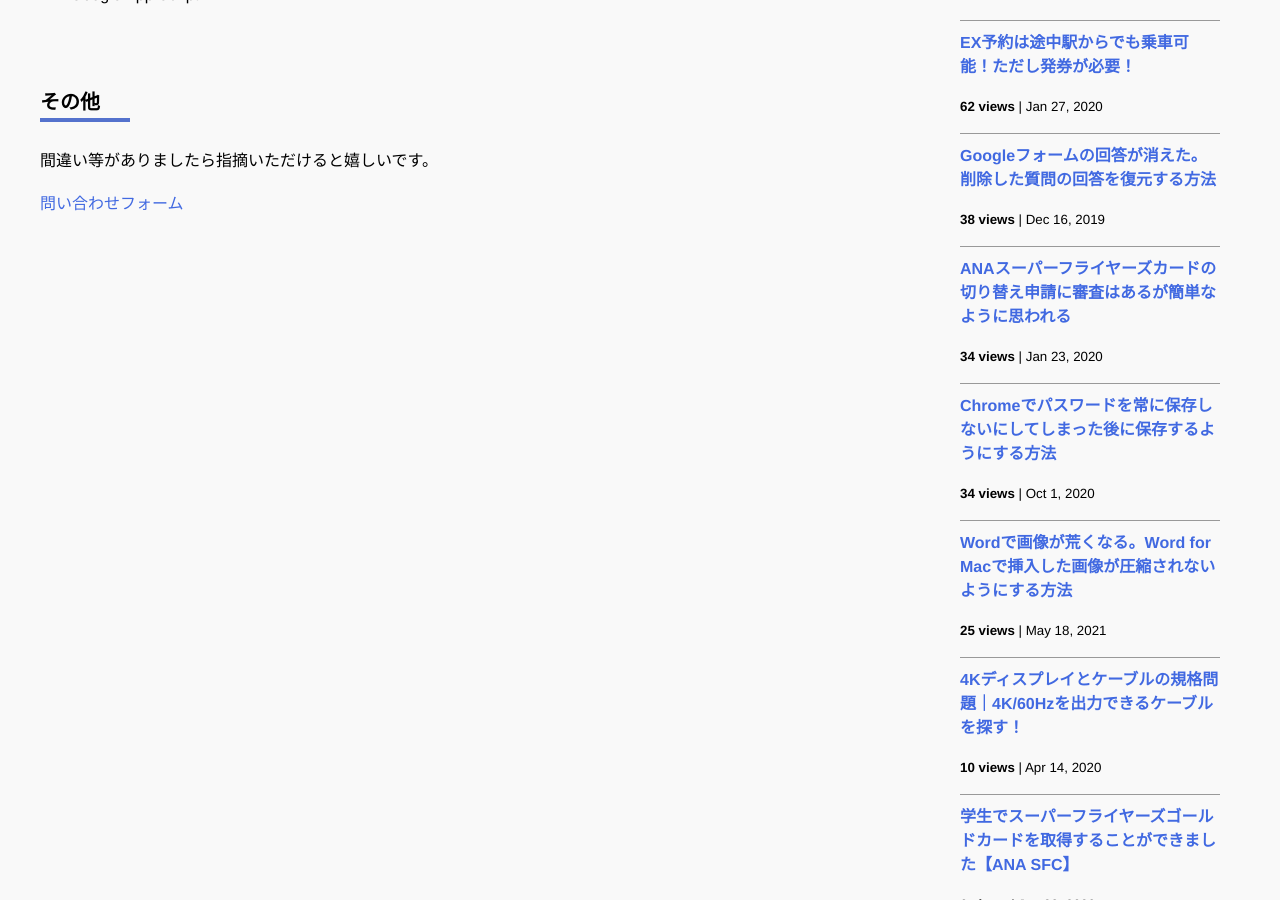
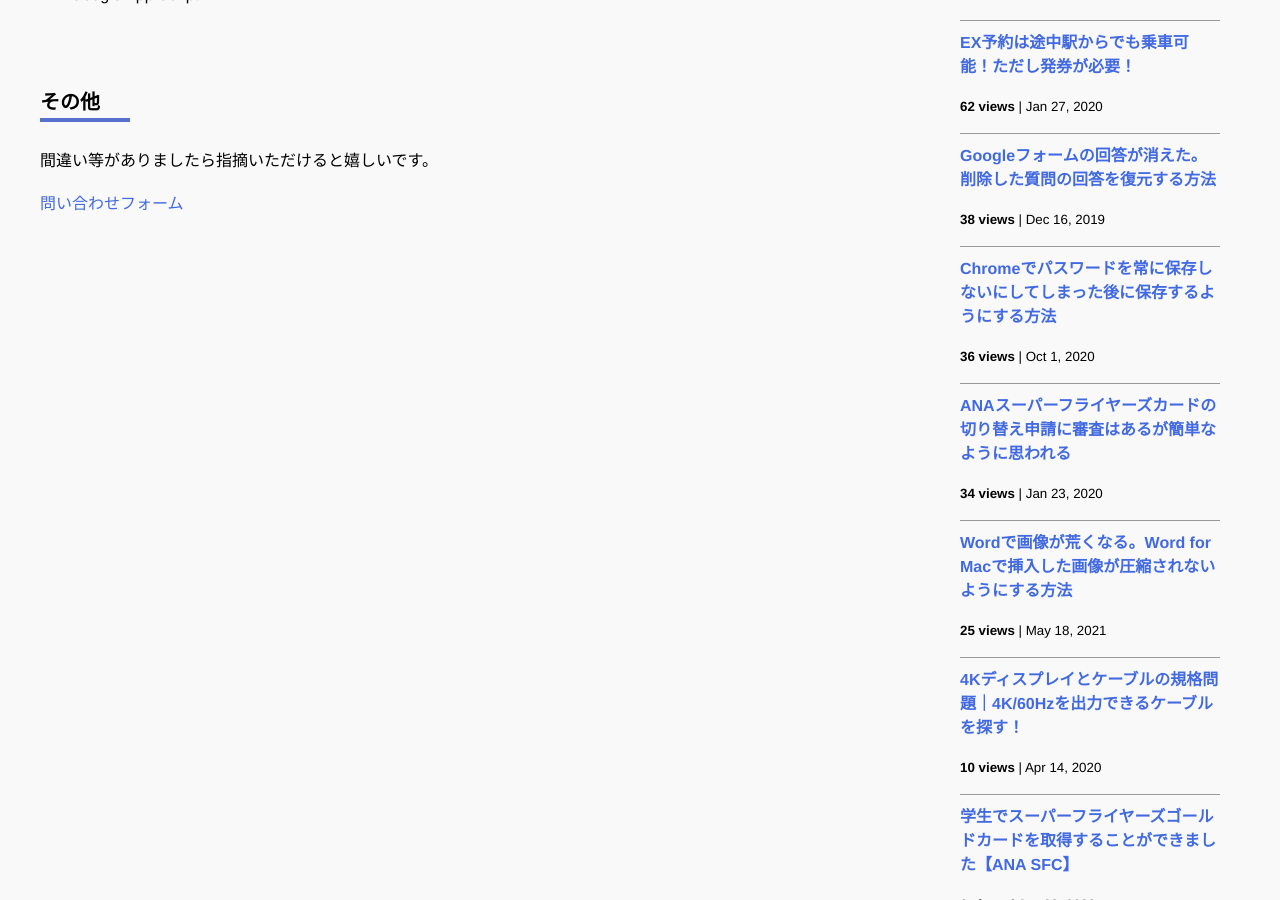
Before and after one commit to iwanaminami/shoyaiwaname, a Jekyll site: the page built from about.markdown, in a window 1280 px wide and 900 px high, scrolled down 854 px. Built offline with Jekyll 4.4.1, drawn with Linux system fonts in a browser that asks for light colours; nearby versions of some CDN libraries; comment, search, counter and statistics services are not loaded.

Commit message:
chore(ga): update _data/popularposts.yml 20260608-0452

```diff
--- a/_data/popularposts.yml
+++ b/_data/popularposts.yml
@@ -3,10 +3,10 @@ side:
     url: "/2020/01/27/ex-rideontheway.html"
   - view: 38
     url: "/2019/12/16/restore-googleform.html"
+  - view: 36
+    url: "/2020/10/01/googlepassword.html"
   - view: 34
     url: "/2020/01/23/sfc-judge.html"
-  - view: 34
-    url: "/2020/10/01/googlepassword.html"
   - view: 25
     url: "/2021/05/18/image-compression-word.html"
   - view: 10
```
